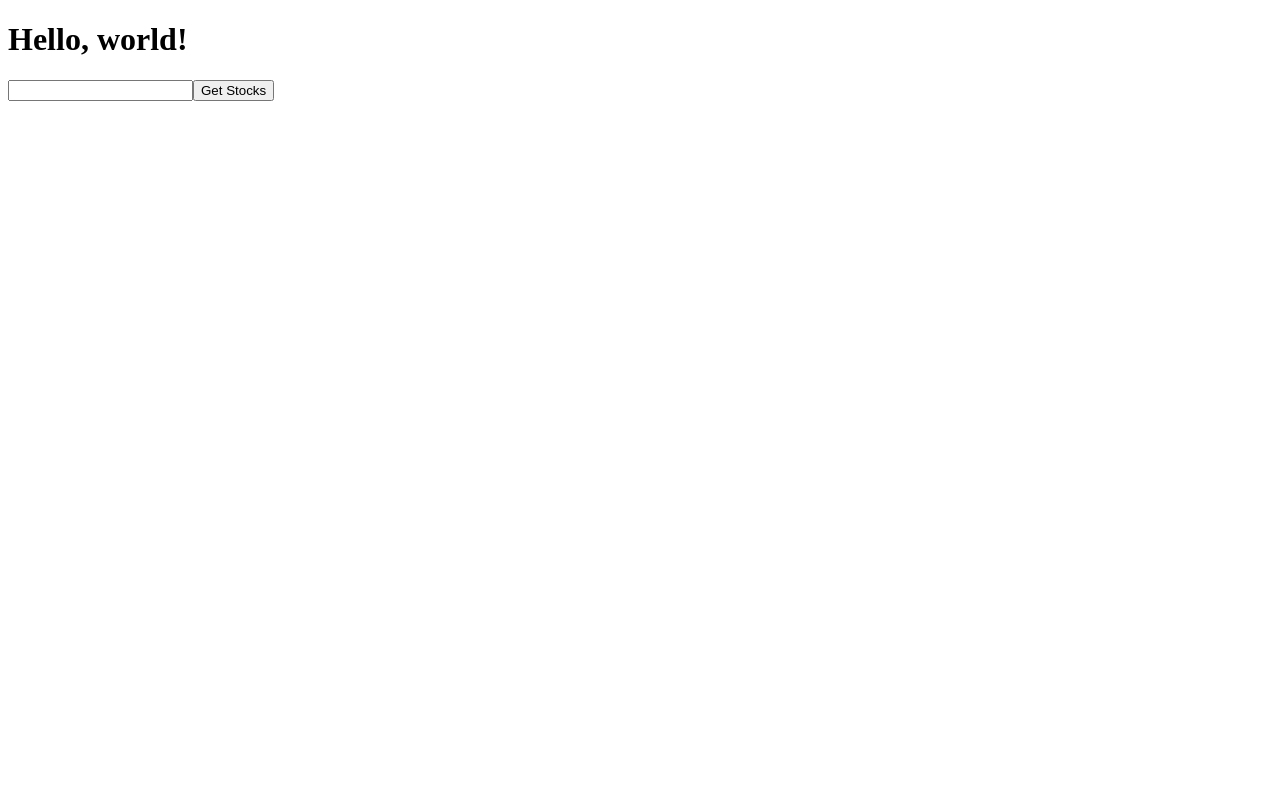
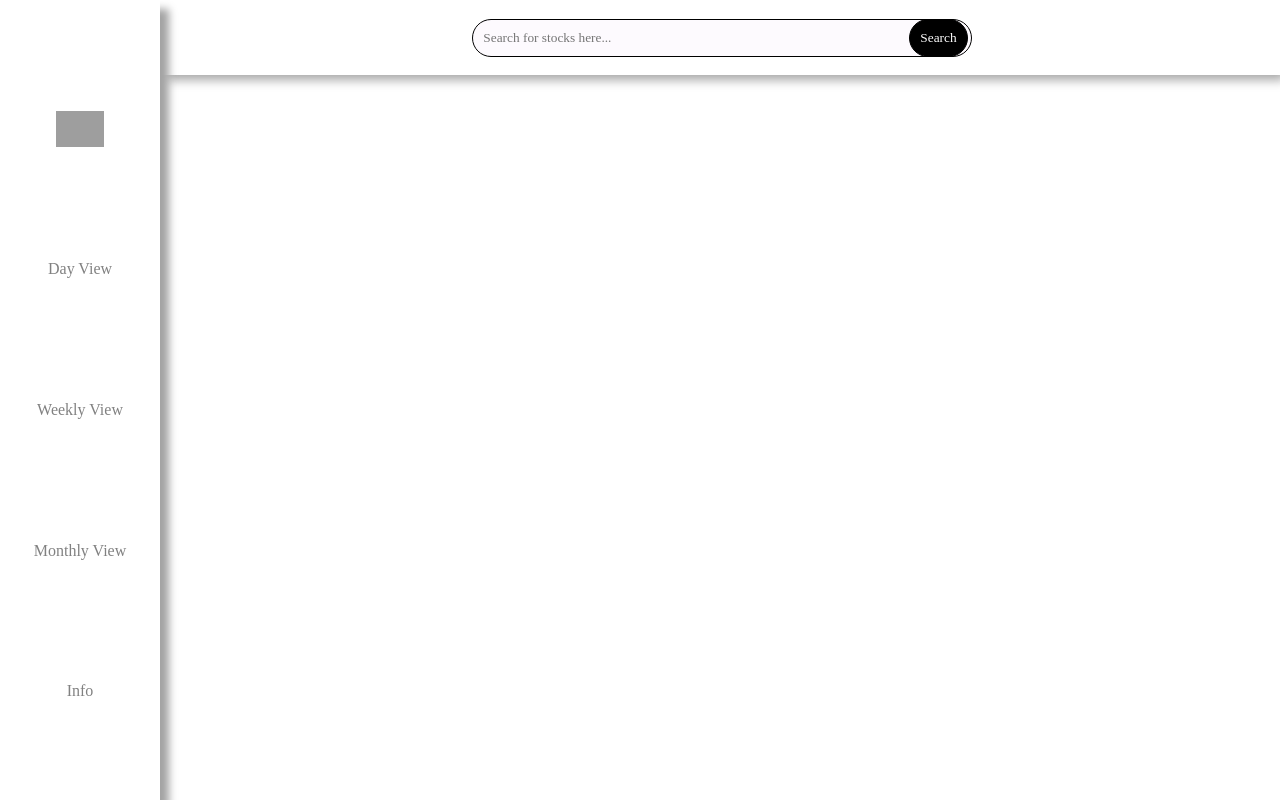
Before and after one commit to hareesh-r/stock-info, a React (Create React App) app: page / in a window 1280 px wide. Built offline with nearby package versions, Linux system fonts and the light colour scheme; grey boxes are pictures that could not be loaded.

Commit message:
side/search ui

```diff
--- a/src/App.css
+++ b/src/App.css
@@ -1,4 +1,10 @@
-*{
-  margin:0px;
+* {
+  margin: 0px;
+  padding: 0px;
   box-sizing: border-box;
+  font-family: 'Rubik','san-serif';
 }
+.main {
+  margin-left: 160px;
+  background-color: #FDFAFE;
+}
--- a/src/App.js
+++ b/src/App.js
@@ -1,4 +1,6 @@
 import React, { Component } from 'react'
+import Search from "./components/Search"
+import Sidebar from './components/Sidebar';
 
 export class App extends Component {
   constructor(){
@@ -6,15 +8,6 @@ export class App extends Component {
       this.state={
           searchWord: 'AAPL'
       }
-  }
-
-  getStocks(stockName){
-    fetch(stockName)
-      .then(response => response.json())
-      .then(data => {
-        this.setState({stocks: data});
-      console.log(data);
-    })
   }
 
   render() {
@@ -31,10 +24,12 @@ export class App extends Component {
 
     return (
       <div>
-        <h1>Hello, world!</h1>
-        <input onChange={(e)=>this.setState({searchWord:e.target.value})} type="text"/>
-        <button onClick={()=>this.getStocks(DAILY)}>Get Stocks</button>
+
+        <Sidebar />
+        <div className="main">
+            <Search />
         </div>
+      </div>
     )
   }
 }
--- /dev/null
+++ b/src/components/Search.css
@@ -0,0 +1,31 @@
+.Search {
+    background-color: #FFFFFF;
+    display: flex;
+    width: 100%;
+    justify-content: center;
+    align-items: center;
+    border-radius: 0px;
+    background: #FFFFFF;
+    box-shadow: 5px 5px 10px #a6a6a6,
+        -5px -5px 10px #ffffff;
+    margin-bottom: 30px;
+    height: 75px;
+
+}.Search input {
+    outline-width: 0px;
+    border: 0.5px solid #000;
+    padding: 10px;
+    width: 50%;
+    max-width: 500px;
+    background-color: #FDFAFE;
+    border-radius: 20px;
+
+}.Search button {
+    padding: 10px;
+    background-color: #000;
+    border-radius: 20px;
+    border: 0.5px solid #000;
+    color:#fff;
+    margin-left: -63px;
+    cursor: pointer;
+}
--- /dev/null
+++ b/src/components/Search.js
@@ -0,0 +1,13 @@
+import React, { Component } from 'react'
+import "./Search.css"
+
+export default class Search extends Component {
+    render() {
+        return (
+            <div className="Search">
+                <input type="text" placeholder="Search for stocks here..." />
+                <button>Search</button>
+            </div>
+        )
+    }
+}
--- /dev/null
+++ b/src/components/Sidebar.css
@@ -0,0 +1,79 @@
+.sidenav {
+    height: 100%;
+    width: 160px;
+    position: fixed;
+    z-index: 1;
+    top: 0;
+    left: 0;
+    background-color: #FFFFFF;
+    overflow-x: hidden;
+    padding-top: 20px;
+    border-radius: 0px;
+    background: #ffffff;
+    box-shadow: 9px 9px 8px #a3a3a3,
+        -9px -9px 8px #ffffff;
+    display: flex;
+    margin: 0px;
+    padding: 0px;
+    box-sizing: border-box;
+    height: 100%;
+    width: 160px;
+    position: fixed;
+    z-index: 1;
+    top: 0;
+    left: 0;
+    background-color: #FFFFFF;
+    overflow-x: hidden;
+    padding-top: 20px;
+    border-radius: 0px;
+    background: #ffffff;
+    box-shadow: 9px 9px 8px #a3a3a3,
+        -9px -9px 8px #ffffff;
+    display: flex;
+    flex-direction: column;
+    align-content: center;
+    justify-content: space-evenly;
+}
+
+
+@media screen and (max-height: 450px) {
+    .sidenav {
+        padding-top: 15px;
+    }
+
+    .sidenav a {
+        font-size: 18px;
+    }
+}
+
+.sidenav > div {
+    display: flex;
+    justify-content: center;
+    align-items: center;
+    height: 44px;
+    margin: 10px;
+    color: #818181;
+    cursor: pointer;
+
+}
+.logo img {
+    width: 48px;
+}
+.sidenav > div:hover {
+    background-color: #51C58E;
+    border-radius: 10px;
+    color: white;
+    transition: all 0.3s ease-in-out;
+
+}.logo{
+    display: flex;
+    justify-content: center;
+    align-items: center;
+    height: 44px;
+    margin: 10px;
+    color: #818181;
+    cursor: pointer;
+}.logo:hover {
+    transform: scale(1.3);
+    transition: all 0.3s ease-in-out;
+}
--- /dev/null
+++ b/src/components/Sidebar.js
@@ -0,0 +1,20 @@
+import React, { Component } from 'react'
+import "./Sidebar.css"
+
+export default class Sidebar extends Component {
+    render() {
+        return (
+            <div>
+                <div class="sidenav">
+                        <span className="logo">
+                            <img src="https://encrypted-tbn0.gstatic.com/images?q=tbn:ANd9GcRAHXPluq6GtTRPDIHRv5kJPy86uFjp5sO7hg&usqp=CAU" alt="" />
+                        </span>
+                        <div>Day View</div>
+                        <div>Weekly View</div>
+                        <div>Monthly View</div>
+                        <div>Info</div>
+                </div>
+            </div>
+        )
+    }
+}
--- a/src/index.js
+++ b/src/index.js
@@ -1,6 +1,7 @@
 import React from 'react';
 import ReactDOM from 'react-dom';
 import App from './App';
+import "./App.css"
 import reportWebVitals from './reportWebVitals';
 
 ReactDOM.render(
```
Also changed, not shown: src/data.js.
